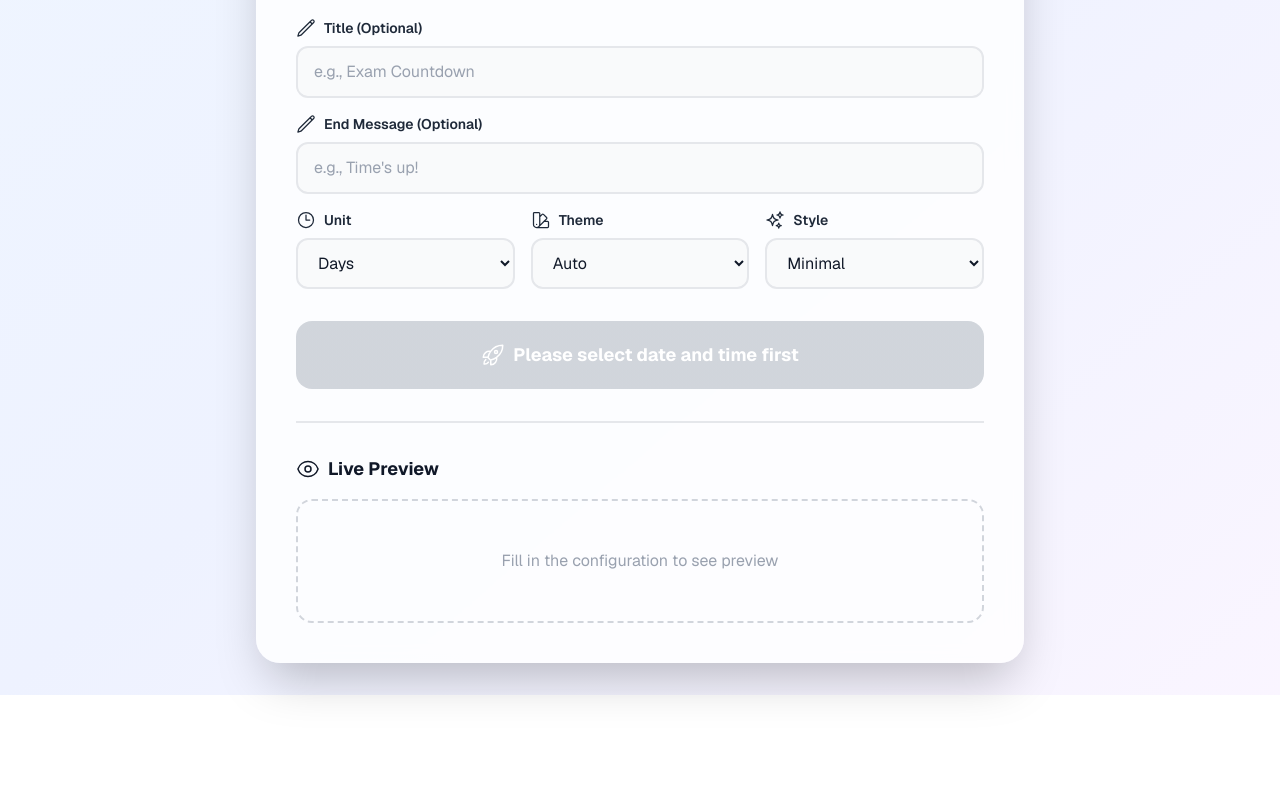
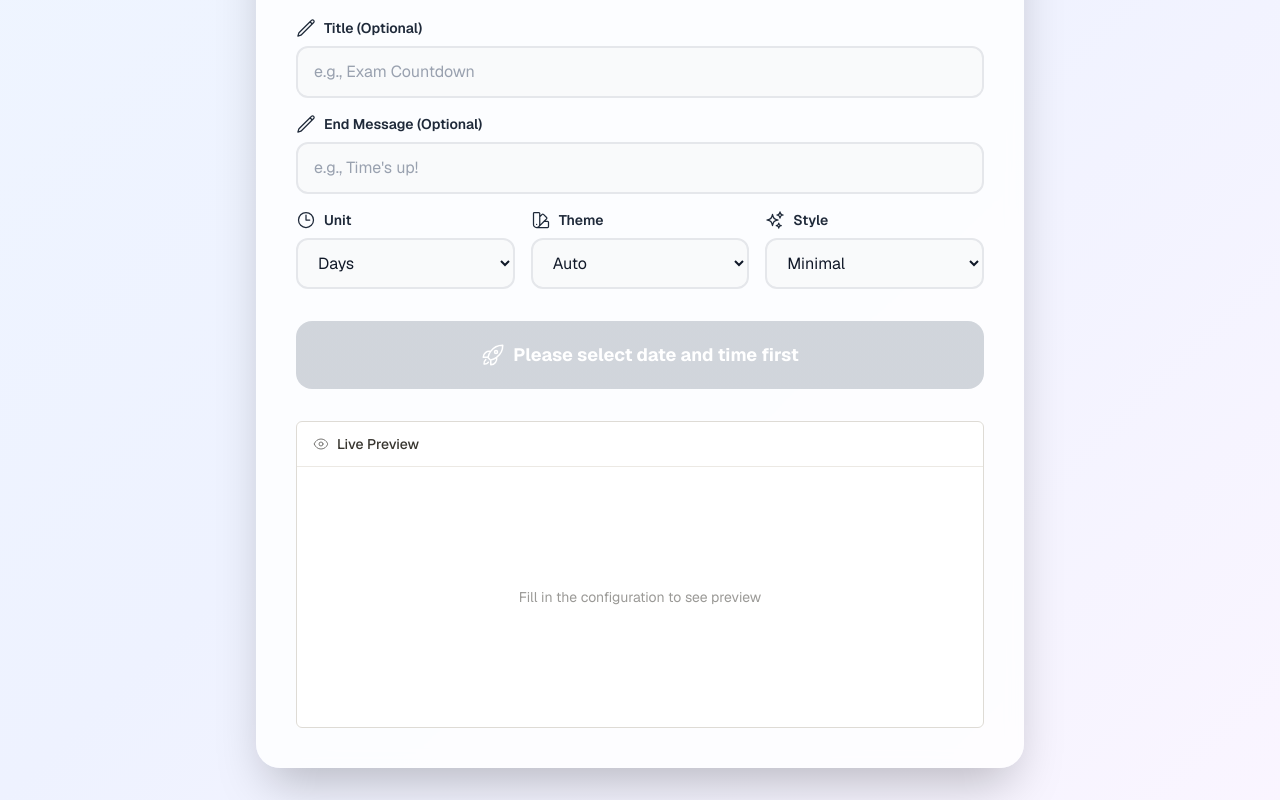
Before and after one commit to izumiChan16/notion-countdown, a Next.js app: page / in a window 1280 px wide. Shown: the part 414-1214 px from the top of the page. Before the commit the page ends 1109 px from the top, so only its background shows below. Built offline with nearby package versions, Linux system fonts and the light colour scheme.

Commit message:
style: restyle config preview shell
Co-authored-by: Codex <codex@openai.com>

```diff
--- a/components/WidgetPreview.tsx
+++ b/components/WidgetPreview.tsx
@@ -28,12 +28,12 @@ export default function WidgetPreview({ config }: WidgetPreviewProps) {
 
   if (!config || !time) {
     return (
-      <div className="mt-8 pt-8 border-t-2 border-gray-200">
-        <h3 className="text-lg font-bold text-gray-900 mb-4 flex items-center gap-2">
-          <EyeIcon className="w-6 h-6" />
+      <div className="rounded-md border border-[#dedbd5] bg-white">
+        <div className="flex items-center gap-2 border-b border-[#ece9e4] px-4 py-3 text-sm font-medium text-[#37352f]">
+          <EyeIcon className="h-4 w-4 text-[#787774]" />
           <span>{t('preview')}</span>
-        </h3>
-        <div className="p-12 text-center text-gray-400 border-2 border-dashed border-gray-300 rounded-2xl">
+        </div>
+        <div className="flex min-h-[260px] items-center justify-center p-8 text-center text-sm text-[#9b9a97]">
           {t('previewPlaceholder')}
         </div>
       </div>
@@ -103,18 +103,18 @@ export default function WidgetPreview({ config }: WidgetPreviewProps) {
   };
 
   return (
-    <div className="mt-8 pt-8 border-t-2 border-gray-200">
-      <h3 className="text-lg font-bold text-gray-900 mb-4 flex items-center gap-2">
-        <EyeIcon className="w-6 h-6" />
+    <div className="rounded-md border border-[#dedbd5] bg-white">
+      <div className="flex items-center gap-2 border-b border-[#ece9e4] px-4 py-3 text-sm font-medium text-[#37352f]">
+        <EyeIcon className="h-4 w-4 text-[#787774]" />
         <span>{t('preview')}</span>
-      </h3>
+      </div>
       <div
-        className="w-full min-h-[300px] flex items-center justify-center p-2 sm:p-4 overflow-hidden rounded-2xl border-2 border-gray-300"
+        className="flex min-h-[260px] w-full items-center justify-center overflow-hidden rounded-b-md bg-[#fbfbfa] p-3 sm:p-4"
         style={{ backgroundColor: bgColor }}
       >
         <div className={getStyleClasses()}>
           {config.title && (
-            <h2 className="text-base sm:text-2xl font-semibold mb-3 sm:mb-6 text-center" style={{ color: textColor }}>
+            <h2 className="mb-3 text-center text-base font-semibold sm:mb-6 sm:text-2xl" style={{ color: textColor }}>
               {config.title}
             </h2>
           )}
```
